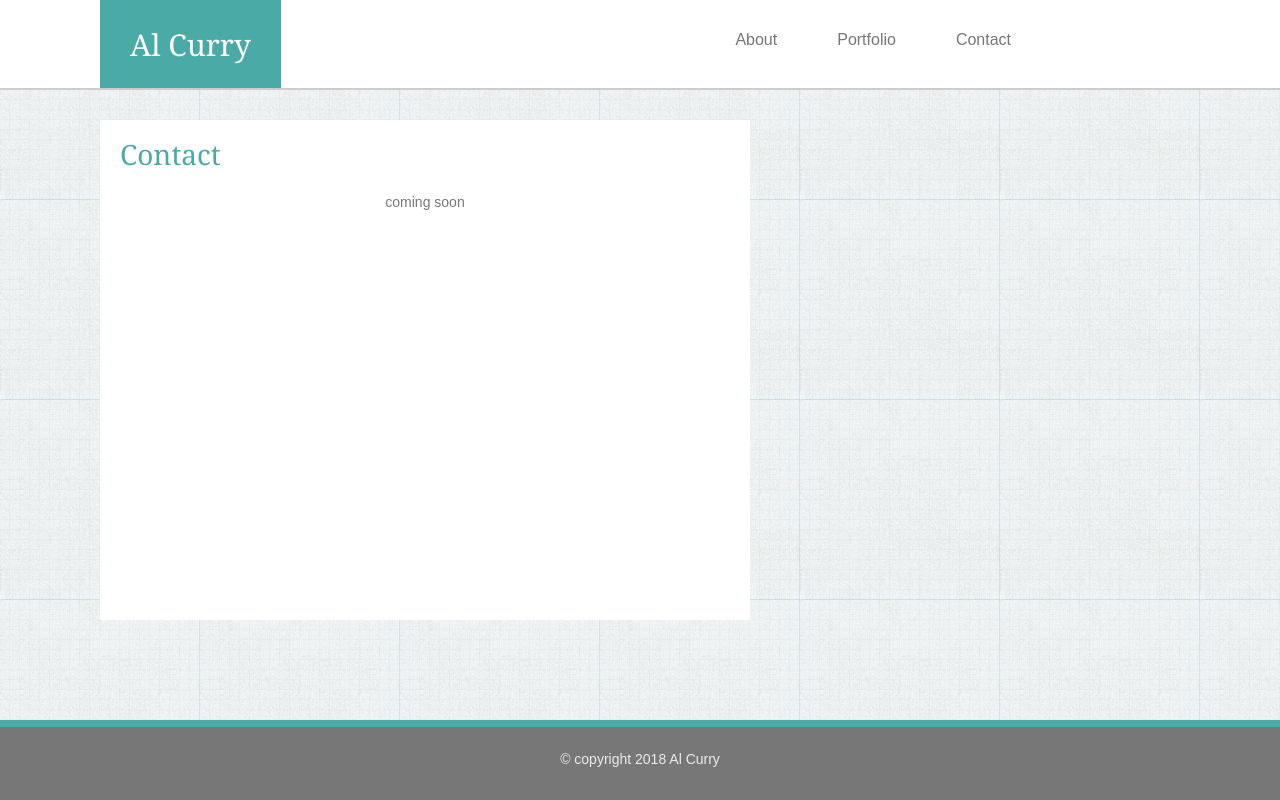
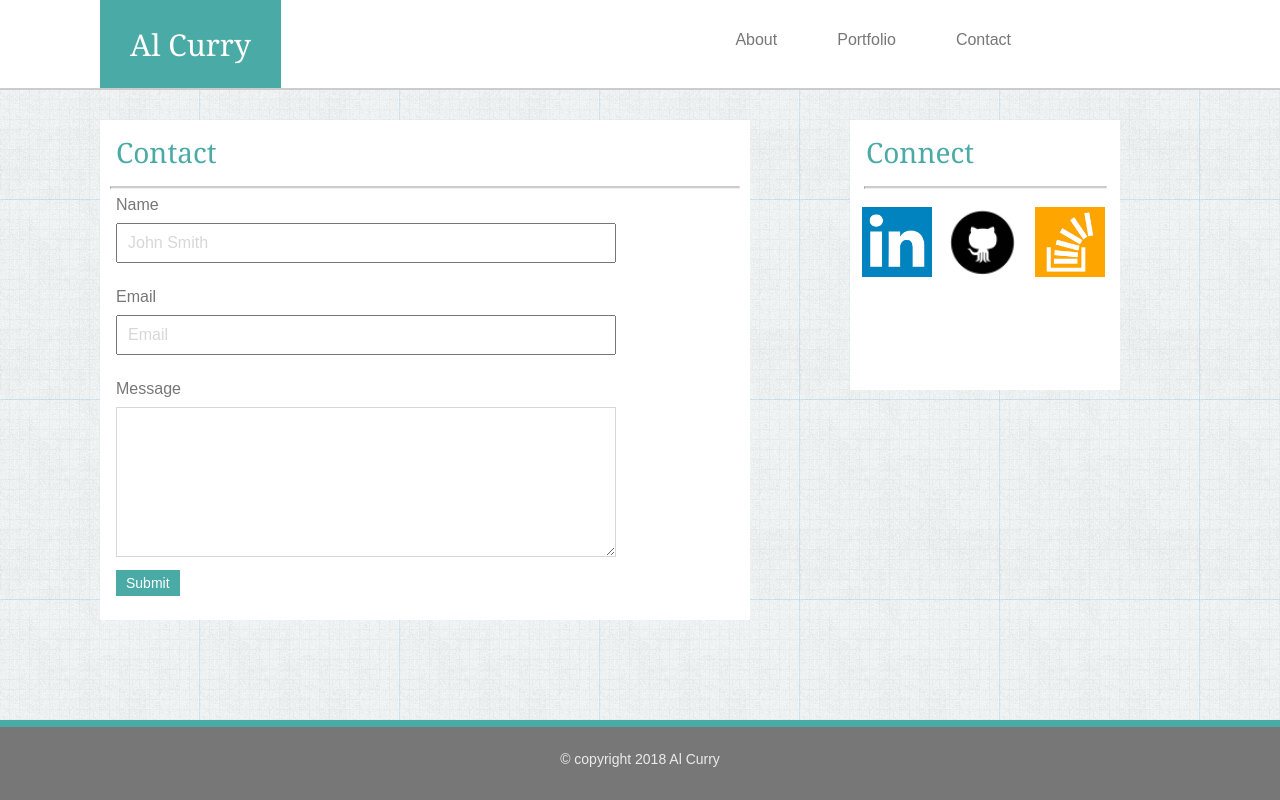
Before and after one commit to AlCurry/Basic-Portfolio, a plain HTML site: page contact.html in a window 1280 px wide. Drawn offline with Linux system fonts and the light colour scheme.

Commit message:
add contact box and form

```diff
--- a/assets/css/style.css
+++ b/assets/css/style.css
@@ -33,7 +33,7 @@ header {
     width: 100%;
     margin: auto 0;
 }
-#name {
+#nameHeader {
      font-size: 30px;
      background-color: #4aaaa5;
      color: white;
@@ -44,17 +44,72 @@ header {
      display: inline-block;
      border-bottom: 2px solid #cccccc;
 }
-#contactTitle {
+.contactTitle {
     font-family: 'Georgia', Times, Times New Roman, serif;
     font-size: 28px;
     color: #4aaaa5;
-    padding: 20px;
+    padding: 18px 16px 12px 16px;
 }
 #contact {
     margin: 30px 0 50px 100px;
     background-color: #ffffff;
     width: 650px;
     height: 500px;
+    float: left;
+}
+.formLabel {
+    padding-left: 16px;
+}
+.formInput {
+    width: 500px;
+    height: 40px;
+    padding-left: 10px;
+    font-size: 16px;
+    margin: 10px 20px 10px 16px;
+
+}
+.formText {
+    width: 500px;
+    height: 150px;
+    padding-left: 10px;
+    font-size: 16px;
+    margin: 10px 20px 10px 16px;
+    border: 1px solid rgba(211, 211, 211, 0.9);
+}
+
+::placeholder {
+    color: rgba(211, 211, 211, 0.9);
+}
+
+input[type=submit] {
+    background-color: #4aaaa5;
+    color: white;
+    margin: 0 0 10px 16px;
+    padding: 5px 10px 5px 10px;
+    border: none;
+    cursor: pointer;
+    font-size: 14px;
+    text-align: center;
+}
+
+input[type=submit]:hover {
+    background-color: #318580;
+}
+.rmv-line{
+    text-decoration: none;
+}
+.connect {
+    margin: 30px 0 50px 100px;
+    background-color: #ffffff;
+    width: 270px;
+    height: 270px;
+    float: left;
+}
+.connectImg {
+    width: 70px;
+    height: 70px;
+    margin: 10px 6px 10px 6px;
+    /* border: 1px solid black; */
 }
 #photo {
     padding: 0 0 0 20px;
@@ -98,3 +153,13 @@ header {
     bottom: 0;
     left: 0;
 }
+hr {
+    /* color: #777777; */
+    border-top: 2px solid #cccccc;
+    width: 97%;
+}
+.connectHr {
+    /* color: #777777; */
+    border-top: 2px solid #cccccc;
+    width: 90%;
+}
--- a/contact.html
+++ b/contact.html
@@ -19,7 +19,7 @@ GWU full stack development program  -->
   <body>
       <header>
       <div id="nav">
-            <div id="name"><h1>Al Curry</h1></div>
+            <div id="nameHeader"><h1>Al Curry</h1></div>
             <ul>
             <li><a href="index.html">About</a></li>
             <li><a href="portfolio.html">Portfolio</a></li>
@@ -28,21 +28,43 @@ GWU full stack development program  -->
       </div>
       </header>
      <div id="contact">
-       <div id="contactTitle">Contact</div>
-       <p class="p1">coming soon
-       </p>
+       <div class="contactTitle">Contact</div>
+<!--        <p class="p1">coming soon
+       </p> -->
+       <!-- <h2>Contact</h2> -->
+       <hr>
+       <form action="/action_page.php">
+           <label for="name" class="formLabel">Name</label>
+           <br />
+           <input type="text" id="name" name="name" placeholder="John Smith" class="formInput">
+           <br /><br />
+           <label for="email" class="formLabel">Email</label>
+           <br />
+           <input type="text" id="email" name="email" placeholder="Email" class="formInput">
+           <br /><br />
+           <label for="message" class="formLabel">Message</label>
+           <br>
+           <textarea id="message" name="message" class="formText"></textarea>
+           <br />
+           <input type="submit" value="Submit">
+       </form>
 <!--   to be added :
-    proper contact form with
-       name,
-       email,
-       message input text areas
-       and
-       submit button
-
-       "Contact Me box" floated left so that is appears on to the right of the larger "contact" div.
-       Box will include images that link to github, linkedin, and stack overflow.
+        functional submit button
 -->
       </div>
+      <div class="connect">
+            <h3 class="contactTitle">Connect</h3>
+            <hr class="connectHr">
+            <a class="rmv-line" href="https://www.linkedin.com/in/alcurry/" target="_blank">
+                  <img src="./assets/images/linkedin_icon.png" style="margin-left: 12px" class="connectImg" alt="LinkedIn icon">
+              </a>
+                 <a class="rmv-line" href="https://github.com/AlCurry" target="_blank">
+                    <img src="./assets/images/github-icon.png" class="connectImg" alt="Github icon">
+                </a>
+                  <a class="rmv-line" href="https://stackoverflow.com/users/9216239/user9216239" target="_blank">
+                   <img src="./assets/images/stackoverflow_icon.png" class="connectImg" alt="Stack Overflow icon">
+                </a>
+    </div>
       <footer id="foot">
             &copy; copyright 2018 Al Curry
       </footer>
```
Also changed, not shown: index.html (+17 -7 lines), portfolio.html (+18 -2 lines), assets/images/github-icon.png (added), assets/images/if_github_square_black_107109.png (deleted), assets/images/if_linkedin_square_color_107091.png (deleted), assets/images/linkedin_icon.png (added), assets/images/stackoverflow_icon.png (renamed from assets/images/if_stackoverflow_273179.png).
